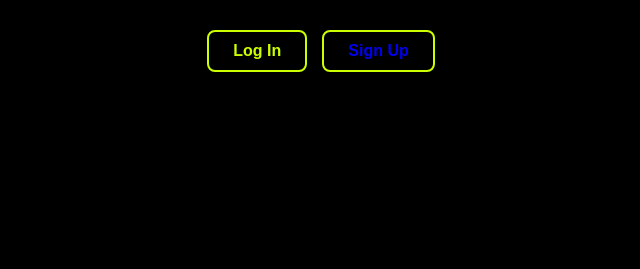
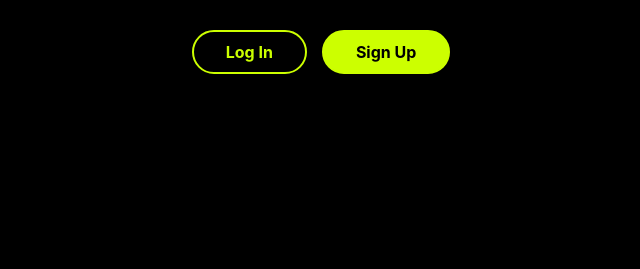
Before and after one commit to sanaawillacy/idm241-saw387, a plain HTML site: page build.html in a window 1280 px wide. Shown: the whole page, without its empty margins (319-959 px from the left). Drawn offline with Linux system fonts and the light colour scheme.

Commit message:
added description text

```diff
--- a/build.html
+++ b/build.html
@@ -14,7 +14,7 @@
     }
 
     body{
-        font-family: Arial, "Helvetica Neue", Helvetica, sans-serif;
+        font-family: 'Capsule Sans Text','Rubik','Inter',sans-serif;
         background-color: #000000;
         height:100vh;
     }
@@ -28,35 +28,50 @@
     }
 
     .button{
-        text-decoration: none;
-        padding: 10px 24px;
-        border-radius: 8px;
-        font-weight:bold;
-        transition: all 0.3s ease;
+    text-decoration: none;
+    -webkit-box-align: center;
+    align-items: center;
+    align-self: flex-start;
+    border-radius: 36px;
+    box-sizing: border-box;
+    display: inline-flex;
+    height: 44px;
+    -webkit-box-pack: center;
+    justify-content: center;
+    overflow: hidden;
+    padding: 0px 32px;
+    position: relative;
+    text-align: center;
+    white-space: nowrap;
+    font-weight:bold;
+    transition: all 0.3s ease;
     }
 
     .login{
-        background-color: black;
+        background-color: transparent;
        border:2px solid rgb(204,255,0);
        color: rgb(204, 255, 0);
+       padding: 0px 32px;
+       transition: all 0.3s ease;
     }
 
     .login_hover{
-        background-color: black;
+        background-color: ;
         border: 1px solid rgb(204, 255, 0);
         color: rgb(204, 255, 0);
         opacity: 0.85;
     }
 
     .signup{
-        background-color: #000000;
+        background-color: rgb(204, 255, 0);
         border:2px solid rgb(204,255,0);
+        color: #000000;
     }
 
     .signup_hover{
-        background-color: black;
+        background-color:rgb(204, 255, 0); ;
         border: 1px solid rgb(204, 255, 0);
-        color: rgb(204, 255, 0);
+        color: black;
         opacity: 0.85;
     }
 </style>
@@ -69,7 +84,19 @@
     <a href="https://robinhood.com/signup/" class="button signup">Sign Up</a>
 </div>
 <section>
-    <!-- nothin yet, description goes here-->
+        <h3>TRIGGERS</h3>
+    <p>When a user hovers or clicks on the “Log in” or “Sign up” buttons, the microinteraction begins.</p>
+
+    <h3>RULES</h3>
+    <p>1. Hover changes button color.<br>
+       2. Clicking navigates to the corresponding page.</p>
+
+    <h3>FEEDBACK</h3>
+    <p>The user sees a color transition when hovering, giving visual confirmation that the button is active.</p>
+
+    <h3>LOOPS & MODES</h3>
+    <p>This interaction repeats each time the page is loaded or hovered again. No additional modes apply.</p>
+
 </section>
 </body>
 
```
